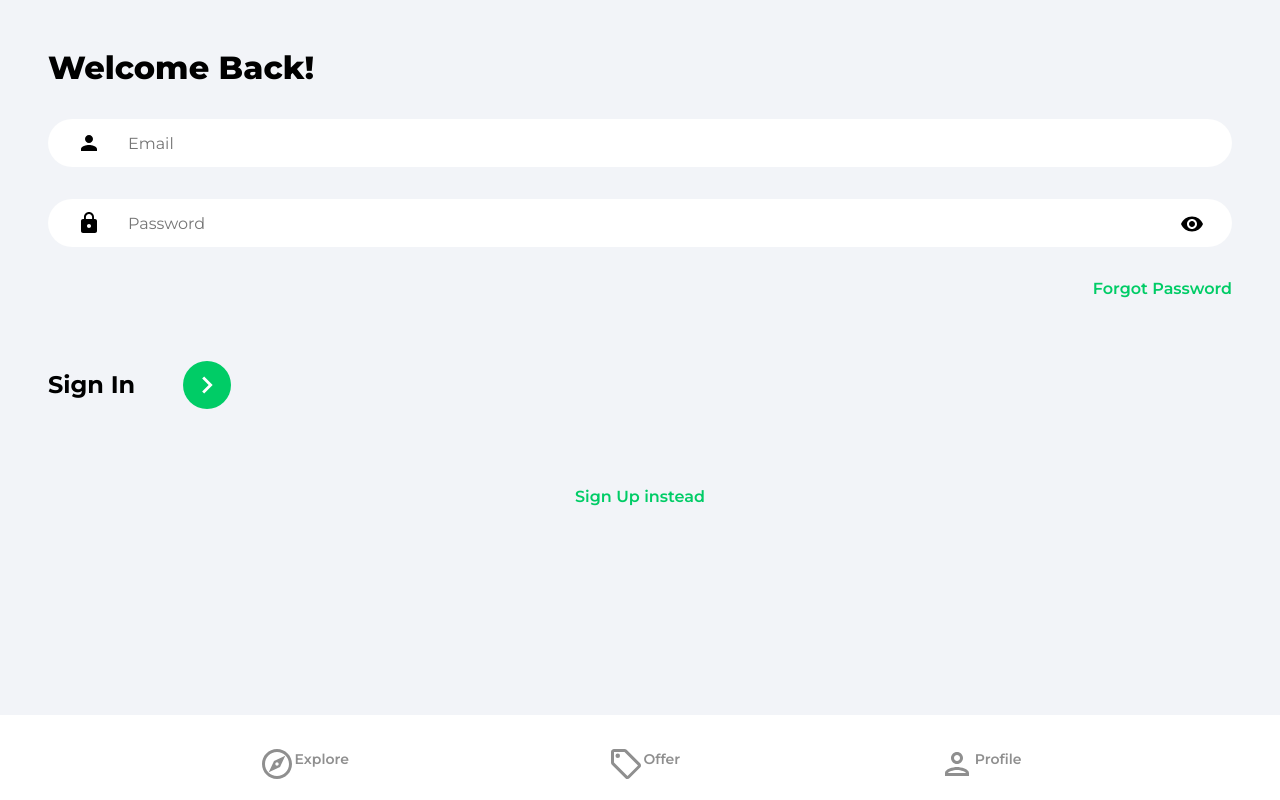
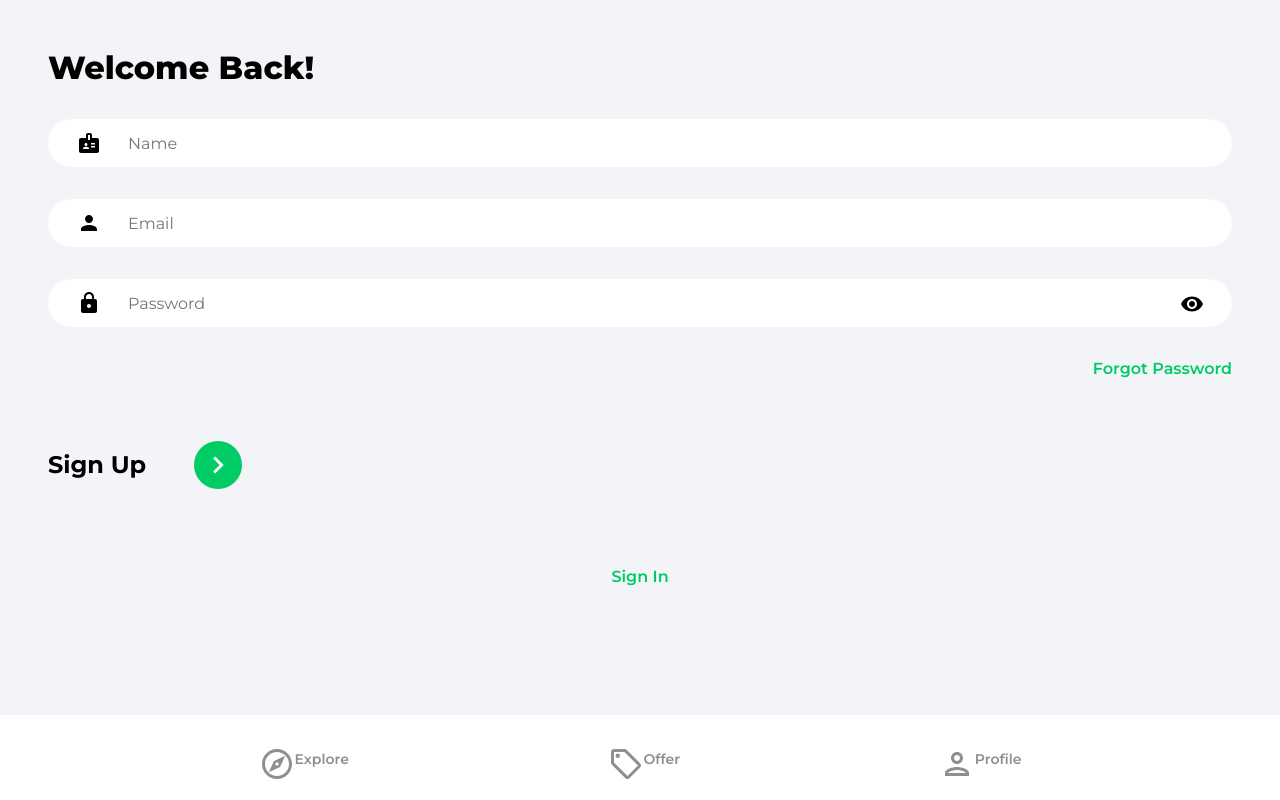
Before and after one commit to ABay23/airbnb-house-market-react, a React (Create React App) app: page /sign-up in a window 1280 px wide. Built offline with nearby package versions, Linux system fonts and the light colour scheme.

Commit message:
This is the Sign In and Out

```diff
--- a/package.json
+++ b/package.json
@@ -11,6 +11,7 @@
     "react-dom": "^18.2.0",
     "react-router-dom": "^6.4.4",
     "react-scripts": "^5.0.1",
+    "react-toastify": "^9.1.1",
     "web-vitals": "^2.1.4"
   },
   "scripts": {
@@ -19,7 +20,6 @@
     "test": "react-scripts test",
     "eject": "react-scripts eject"
   },
-
   "browserslist": {
     "production": [
       ">0.2%",
--- a/src/App.js
+++ b/src/App.js
@@ -1,7 +1,9 @@
 import { BrowserRouter as Router, Routes, Route } from 'react-router-dom'
+import { ToastContainer, toast } from 'react-toastify'
+import 'react-toastify/dist/ReactToastify.css'
 import Explore from './pages/Explore'
 import Offers from './pages/Offers'
-import Profiles from './pages/Profiles'
+import Profile from './pages/Profile'
 import SignIn from './pages/SignIn'
 import SignUp from './pages/SignUp'
 import ForgotPassword from './pages/ForgotPassword'
@@ -14,13 +16,14 @@ function App() {
         <Routes>
           <Route path='/' element={<Explore />} />
           <Route path='/offer' element={<Offers />} />
-          <Route path='/profile' element={<SignIn />} />
+          <Route path='/profile' element={<Profile />} />
           <Route path='/sign-in' element={<SignIn />} />
           <Route path='/sign-up' element={<SignUp />} />
           <Route path='/forgot-password' element={<ForgotPassword />} />
         </Routes>
         <Navbar />
       </Router>
+      <ToastContainer position='top-left' theme='dark' />
     </>
   )
 }
--- /dev/null
+++ b/src/pages/Profile.jsx
@@ -0,0 +1,13 @@
+import { useState, useEffect } from 'react'
+import { getAuth } from 'firebase/auth'
+
+const Profile = () => {
+  const [user, setUser] = useState(null)
+  const auth = getAuth()
+  useEffect(() => {
+    setUser(auth.currentUser)
+  }, [])
+  return user ? <h1>{user.displayName}</h1> : <h1>Not Logged In</h1>
+}
+
+export default Profile
--- a/src/pages/Profiles.jsx
+++ /dev/null
@@ -1,5 +0,0 @@
-const Profiles = () => {
-  return <h2>Profiles</h2>
-}
-
-export default Profiles
--- a/src/pages/SignIn.jsx
+++ b/src/pages/SignIn.jsx
@@ -1,5 +1,7 @@
 import { useState } from 'react'
+import { toast } from 'react-toastify'
 import { Link, useNavigate } from 'react-router-dom'
+import { getAuth, signInWithEmailAndPassword } from 'firebase/auth'
 import { ReactComponent as ArrowRightIcon } from '../assets/svg/keyboardArrowRightIcon.svg'
 import visibilityIcon from '../assets/svg/visibilityIcon.svg'
 
@@ -12,13 +14,33 @@ const SignIn = () => {
 
   const { email, password } = formData
 
-  const navigate = useNavigate
+  const navigate = useNavigate()
 
   const onChange = (e) => {
     setFormData((prevState) => ({
       ...prevState,
       [e.target.id]: e.target.value,
     }))
+  }
+
+  const onSubmit = async (e) => {
+    e.preventDefault()
+
+    try {
+      const auth = getAuth()
+
+      const userCredential = await signInWithEmailAndPassword(
+        auth,
+        email,
+        password
+      )
+
+      if (userCredential.user) {
+        navigate('/')
+      }
+    } catch (error) {
+      toast.error('User not found!')
+    }
   }
 
   return (
@@ -28,7 +50,7 @@ const SignIn = () => {
           <p className='pageHeader'> Welcome Back!</p>
         </header>
 
-        <form>
+        <form onSubmit={onSubmit}>
           <input
             type='email'
             className='emailInput'
@@ -66,7 +88,7 @@ const SignIn = () => {
           </div>
         </form>
         {/* Google Auth */}
-        <Link to={'/sigm-up'} className='registerLink'>
+        <Link to={'/sign-up'} className='registerLink'>
           Sign Up instead
         </Link>
       </div>
--- a/src/pages/SignUp.jsx
+++ b/src/pages/SignUp.jsx
@@ -1,24 +1,63 @@
 import { useState } from 'react'
 import { Link, useNavigate } from 'react-router-dom'
+import { toast } from 'react-toastify'
+import {
+  getAuth,
+  createUserWithEmailAndPassword,
+  updateProfile,
+  signInWithEmailAndPassword,
+} from 'firebase/auth'
+import { doc, setDoc, serverTimestamp } from 'firebase/firestore'
+import { db } from '../firebase.config'
 import { ReactComponent as ArrowRightIcon } from '../assets/svg/keyboardArrowRightIcon.svg'
 import visibilityIcon from '../assets/svg/visibilityIcon.svg'
 
 const SignUp = () => {
   const [showPassword, setShowPassword] = useState(false)
   const [formData, setFormData] = useState({
+    name: '',
     email: '',
     password: '',
   })
 
-  const { email, password } = formData
+  const { name, email, password } = formData
 
-  const navigate = useNavigate
+  const navigate = useNavigate()
 
   const onChange = (e) => {
     setFormData((prevState) => ({
       ...prevState,
       [e.target.id]: e.target.value,
     }))
+  }
+
+  const onSubmit = async (e) => {
+    e.preventDefault()
+    try {
+      const auth = getAuth()
+
+      const userCredential = await createUserWithEmailAndPassword(
+        auth,
+        email,
+        password
+      )
+
+      const user = userCredential.user
+
+      updateProfile(auth.currentUser, {
+        displayName: name,
+      })
+
+      const formDataCopy = { ...formData }
+      delete formDataCopy.password
+      formDataCopy.timestamp = serverTimestamp()
+
+      await setDoc(doc(db, 'users', user.uid), formDataCopy)
+
+      navigate('/')
+    } catch (error) {
+      toast.error('Something went wrong!')
+    }
   }
 
   return (
@@ -28,7 +67,15 @@ const SignUp = () => {
           <p className='pageHeader'> Welcome Back!</p>
         </header>
 
-        <form>
+        <form onSubmit={onSubmit}>
+          <input
+            type='text'
+            className='nameInput'
+            placeholder='Name'
+            id='name'
+            value={name}
+            onChange={onChange}
+          />
           <input
             type='email'
             className='emailInput'
@@ -58,16 +105,16 @@ const SignUp = () => {
           <Link to='/forgot-password' className='forgotPasswordLink'>
             Forgot Password
           </Link>
-          <div className='signInBar'>
-            <p className='signInText'>Sign In</p>
-            <button className='signInButton'>
+          <div className='signUpBar'>
+            <p className='signUpText'>Sign Up</p>
+            <button className='signUpButton'>
               <ArrowRightIcon fill='#ffffff' width='34px' height='34px' />
             </button>
           </div>
         </form>
         {/* Google Auth */}
-        <Link to={'/sigm-up'} className='registerLink'>
-          Sign Up instead
+        <Link to={'/sign-in'} className='registerLink'>
+          Sign In
         </Link>
       </div>
     </>
```
Also changed, not shown: 1 other file (tests, documents, lock files or other folders).
